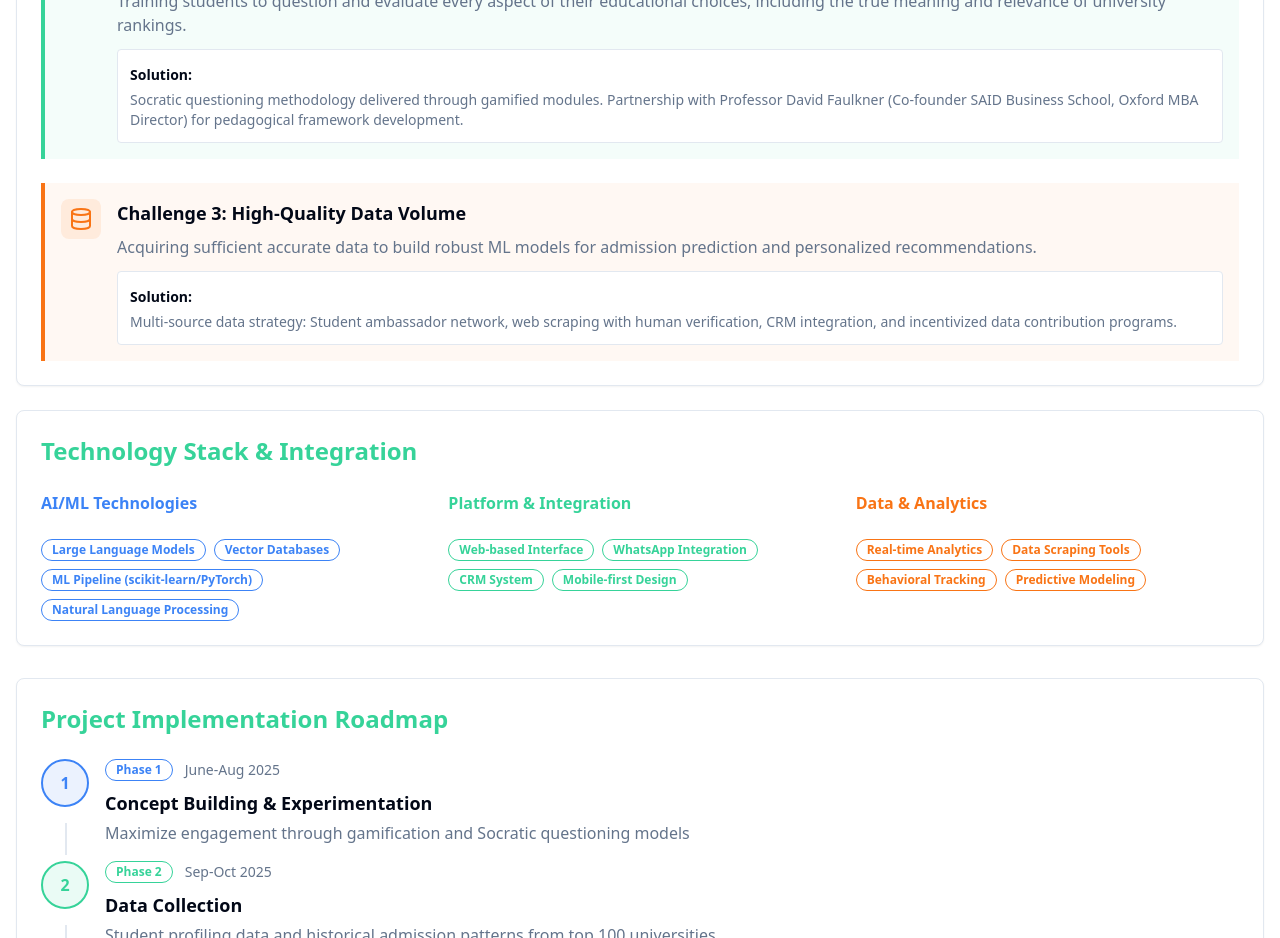
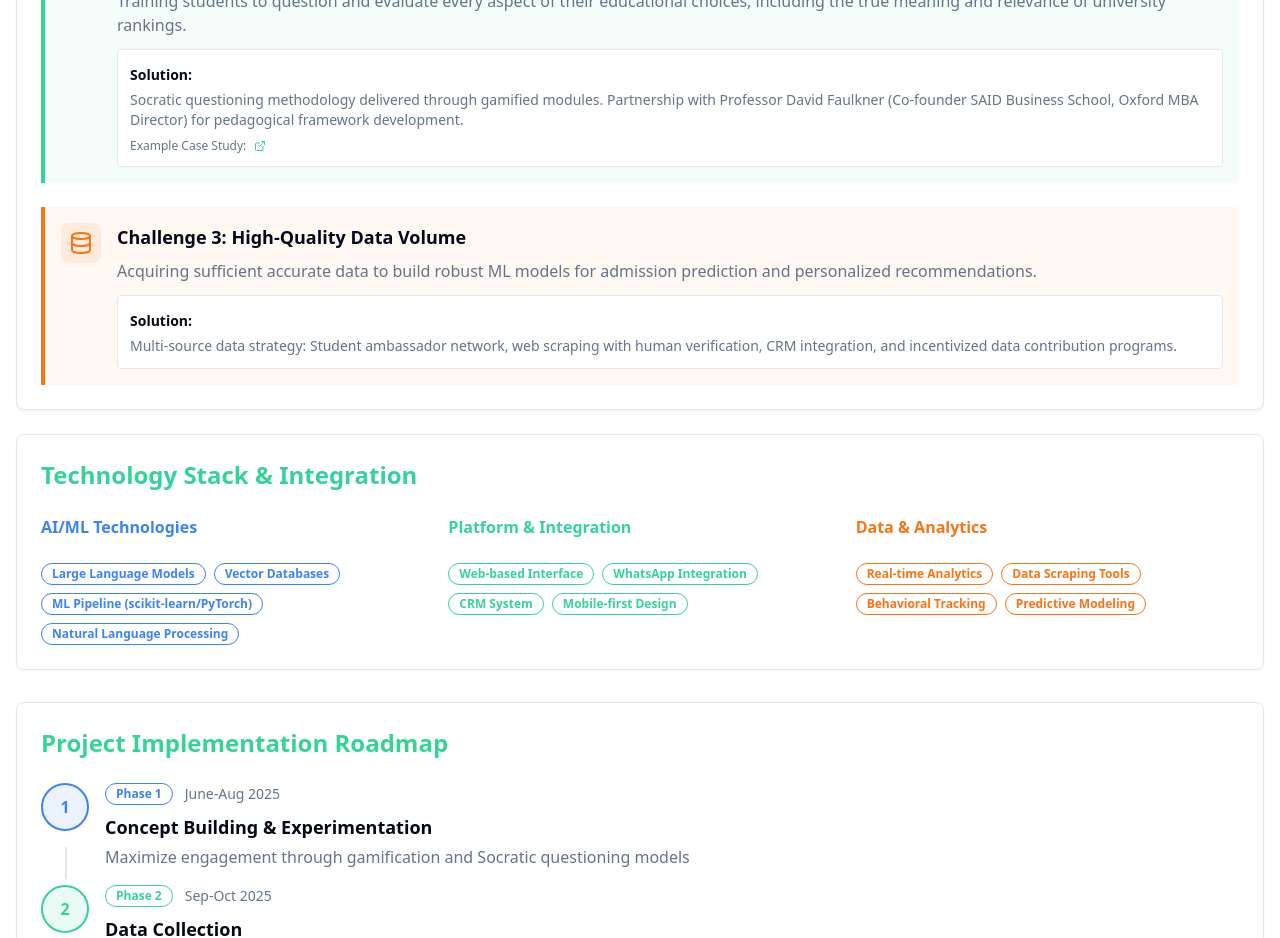
Before and after one commit to raksidehigh/summit-guide-ai, a React (Vite) app: page / in a window 1280 px wide. Shown: the part 3860-4798 px from the top of the page. Built offline with nearby package versions, Linux system fonts and the light colour scheme.

Commit message:
Add link to critical thinking challenge
Add a link to the carbon dioxide case study in the critical thinking challenge section.

```diff
--- a/src/components/TechnicalApproach.tsx
+++ b/src/components/TechnicalApproach.tsx
@@ -1,6 +1,6 @@
 import { Card } from "@/components/ui/card";
 import { Badge } from "@/components/ui/badge";
-import { Cpu, Database, MessageCircle, Gamepad2, Users, BookOpen } from "lucide-react";
+import { Cpu, Database, MessageCircle, Gamepad2, Users, BookOpen, ExternalLink } from "lucide-react";
 
 export const TechnicalApproach = () => {
   return (
@@ -93,6 +93,17 @@ export const TechnicalApproach = () => {
                     Partnership with Professor David Faulkner (Co-founder SAID Business School, Oxford MBA Director)
                     for pedagogical framework development.
                   </p>
+                  <div className="mt-2 flex items-center gap-2">
+                    <span className="text-xs text-muted-foreground">Example Case Study:</span>
+                    <a
+                      href="https://www.eduguide.co/case-studies/carbon-dioxide.php"
+                      target="_blank"
+                      rel="noopener noreferrer"
+                      className="text-academic-green hover:opacity-80 transition-opacity"
+                    >
+                      <ExternalLink className="w-3 h-3" />
+                    </a>
+                  </div>
                 </div>
               </div>
             </div>
```
